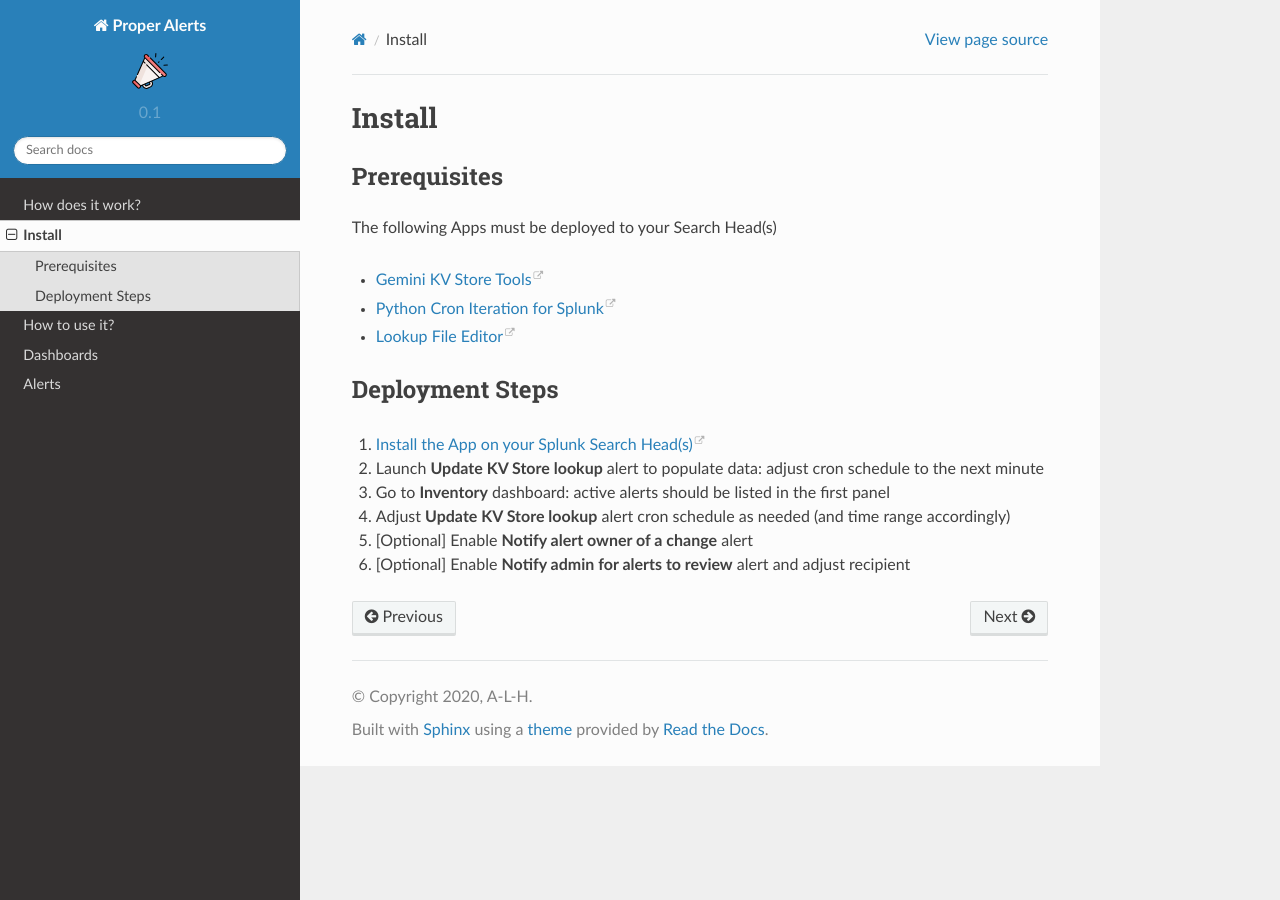
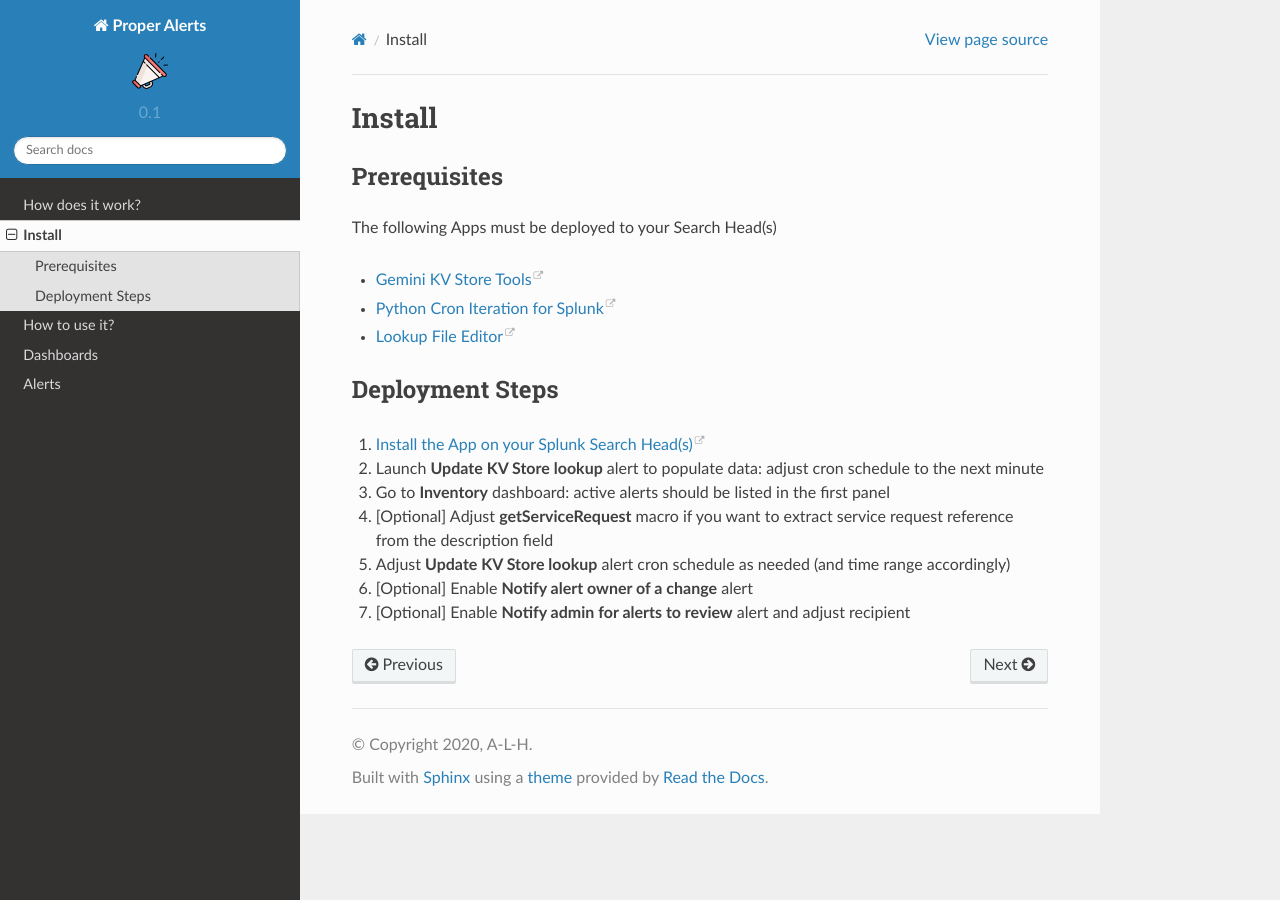
Before and after one commit to a-l-h/splunk-app-proper-alerts, a Sphinx documentation site: the page built from doc/install.rst, in a window 1280 px wide. Built offline with Sphinx 7.4.7 and the Read the Docs theme 2.0.0, drawn with Linux system fonts in a browser that asks for light colours.

Commit message:
Update install.rst

```diff
--- a/doc/install.rst
+++ b/doc/install.rst
@@ -13,9 +13,10 @@ The following Apps must be deployed to your Search Head(s)
 Deployment Steps
 ################
 
-1. `Install the App on your Splunk Search Head(s) <https://docs.splunk.com/Documentation/Splunk/latest/Admin/Deployappsandadd-ons#Deployment_architectures>`_
-2. Launch **Update KV Store lookup** alert to populate data: adjust cron schedule to the next minute
-3. Go to **Inventory** dashboard: active alerts should be listed in the first panel
-4. Adjust **Update KV Store lookup** alert cron schedule as needed (and time range accordingly)
-5. [Optional] Enable **Notify alert owner of a change** alert
-6. [Optional] Enable **Notify admin for alerts to review** alert and adjust recipient
+1.  `Install the App on your Splunk Search Head(s) <https://docs.splunk.com/Documentation/Splunk/latest/Admin/Deployappsandadd-ons#Deployment_architectures>`_
+2.  Launch **Update KV Store lookup** alert to populate data: adjust cron schedule to the next minute
+3.  Go to **Inventory** dashboard: active alerts should be listed in the first panel
+4.  [Optional] Adjust **getServiceRequest** macro if you want to extract service request reference from the description field
+5.  Adjust **Update KV Store lookup** alert cron schedule as needed (and time range accordingly)
+6.  [Optional] Enable **Notify alert owner of a change** alert
+7.  [Optional] Enable **Notify admin for alerts to review** alert and adjust recipient
```
